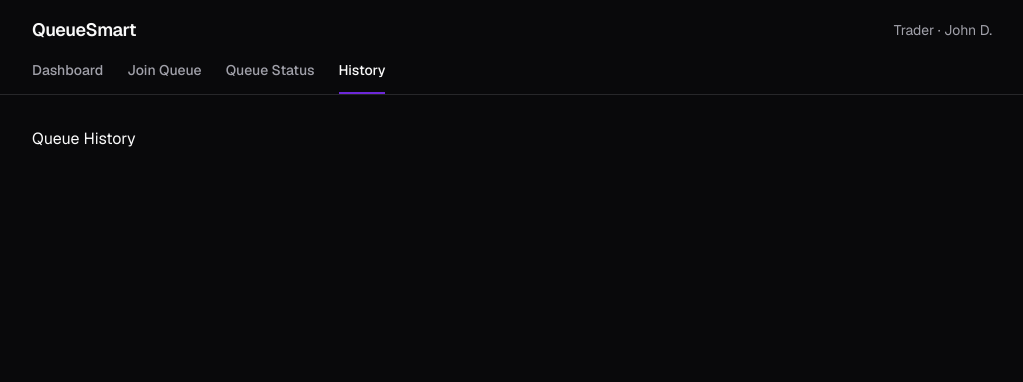
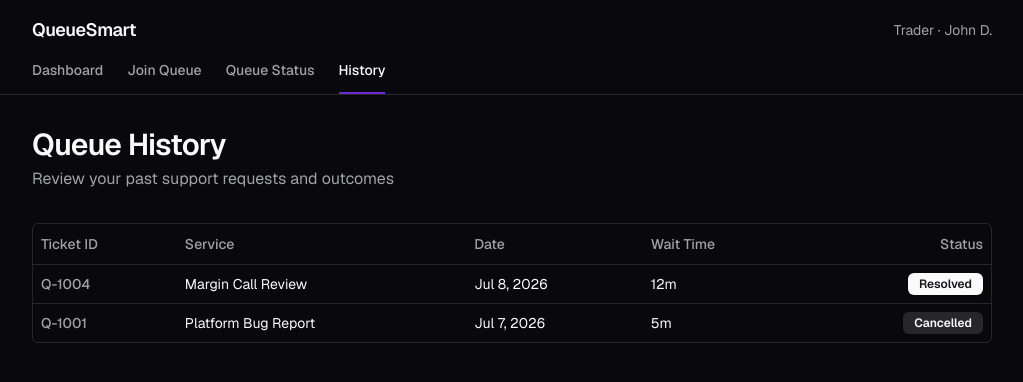
Before and after one commit to rbuserr/Lachesis---QueueSmart-App-, a Next.js app: page /history in a window 1280 px wide. Shown: the top 382 px of the page, without its empty margins (128-1151 px from the left). Built offline with nearby package versions, Linux system fonts and the light colour scheme.

Commit message:
History screen for displaying support requests
Implemented a history screen to display past support requests with a table layout and empty state handling.

```diff
--- a/src/app/(trader)/history/page.tsx
+++ b/src/app/(trader)/history/page.tsx
@@ -1 +1,95 @@
-export default function History() { return <div>Queue History</div>; }
+import Link from "next/link";
+import { History as HistoryIcon, SearchX } from "lucide-react";
+
+import { Button } from "@/components/ui/button";
+import {
+  Table,
+  TableBody,
+  TableCell,
+  TableHead,
+  TableHeader,
+  TableRow,
+} from "@/components/ui/table";
+import { Badge } from "@/components/ui/badge";
+
+// Assuming a mock fetcher to match your @/lib/ structure
+// import { getQueueHistory } from "@/lib/trader/get-queue-history";
+
+export default async function HistoryScreen() {
+  // Placeholder for your actual data fetching logic
+  // const history = await getQueueHistory();
+
+  // Mock data to scaffold the UI
+  const history = [
+    { id: "Q-1004", service: "Margin Call Review", status: "Resolved", date: "2026-07-08T14:30:00Z", duration: "12m" },
+    { id: "Q-1001", service: "Platform Bug Report", status: "Cancelled", date: "2026-07-07T09:15:00Z", duration: "5m" },
+  ];
+
+  return (
+    <div className="space-y-8">
+      {/* Page Header */}
+      <div className="space-y-1">
+        <h1 className="text-3xl font-semibold tracking-tight">Queue History</h1>
+        <p className="text-muted-foreground">
+          Review your past support requests and outcomes
+        </p>
+      </div>
+
+      {history.length === 0 ? (
+        // Empty State (Mirrors your status.tsx approach)
+        <div className="flex flex-col items-center gap-6 py-16 text-center border rounded-xl bg-muted/20">
+          <SearchX className="h-12 w-12 text-muted-foreground" />
+          <div className="max-w-md space-y-2">
+            <p className="text-lg font-medium">No history found</p>
+            <p className="text-sm text-muted-foreground">
+              You haven&apos;t joined any support queues yet. Your past requests will appear here.
+            </p>
+          </div>
+          <Button asChild variant="outline">
+            <Link href="/dashboard">Back to Dashboard</Link>
+          </Button>
+        </div>
+      ) : (
+        // History Data Table
+        <div className="rounded-md border">
+          <Table>
+            <TableHeader>
+              <TableRow>
+                <TableHead>Ticket ID</TableHead>
+                <TableHead>Service</TableHead>
+                <TableHead>Date</TableHead>
+                <TableHead>Wait Time</TableHead>
+                <TableHead className="text-right">Status</TableHead>
+              </TableRow>
+            </TableHeader>
+            <TableBody>
+              {history.map((record) => (
+                <TableRow key={record.id}>
+                  <TableCell className="font-medium text-muted-foreground">
+                    {record.id}
+                  </TableCell>
+                  <TableCell>{record.service}</TableCell>
+                  <TableCell>
+                    {new Date(record.date).toLocaleDateString("en-US", {
+                      month: "short",
+                      day: "numeric",
+                      year: "numeric",
+                    })}
+                  </TableCell>
+                  <TableCell>{record.duration}</TableCell>
+                  <TableCell className="text-right">
+                    <Badge
+                      variant={record.status === "Resolved" ? "default" : "secondary"}
+                    >
+                      {record.status}
+                    </Badge>
+                  </TableCell>
+                </TableRow>
+              ))}
+            </TableBody>
+          </Table>
+        </div>
+      )}
+    </div>
+  );
+}
```
